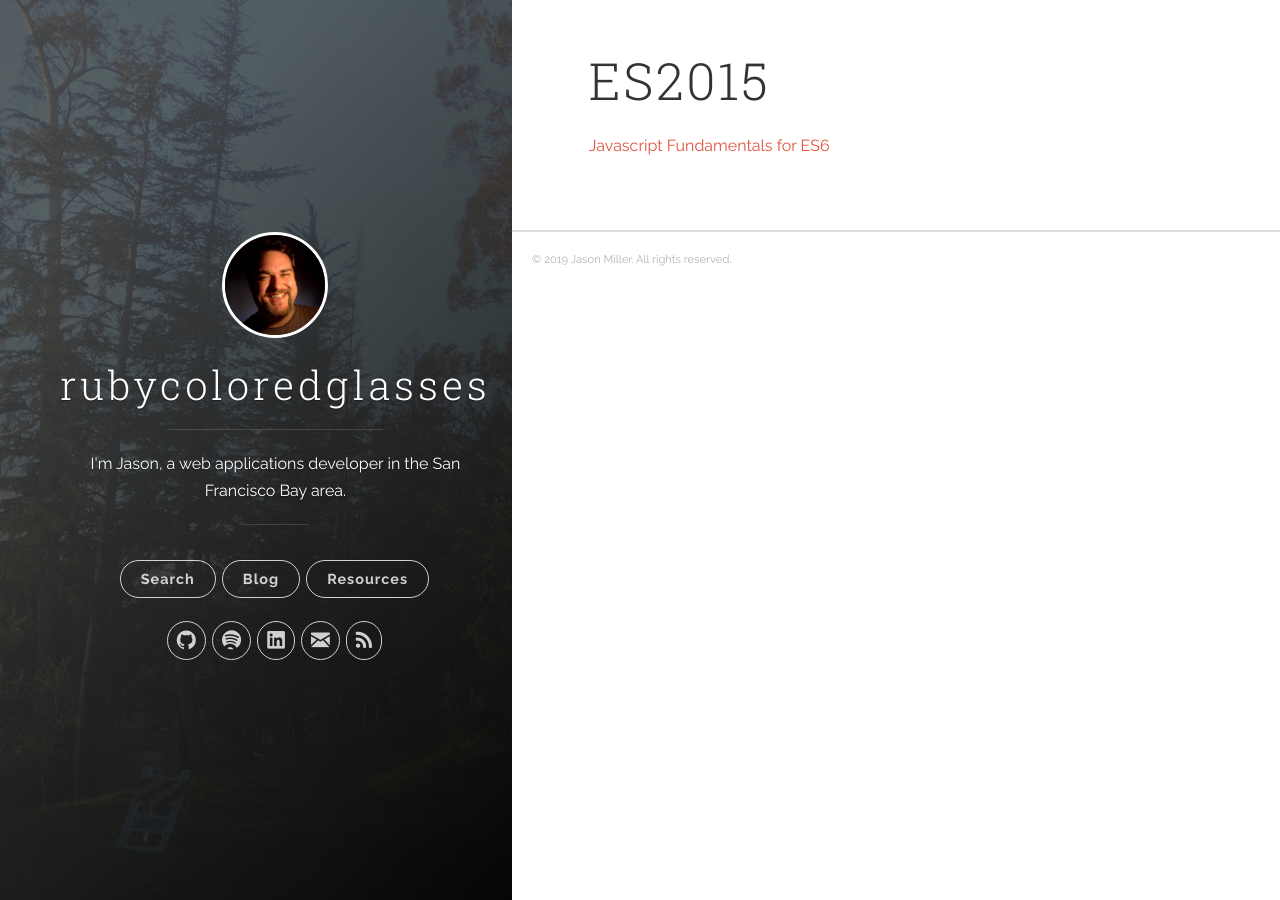
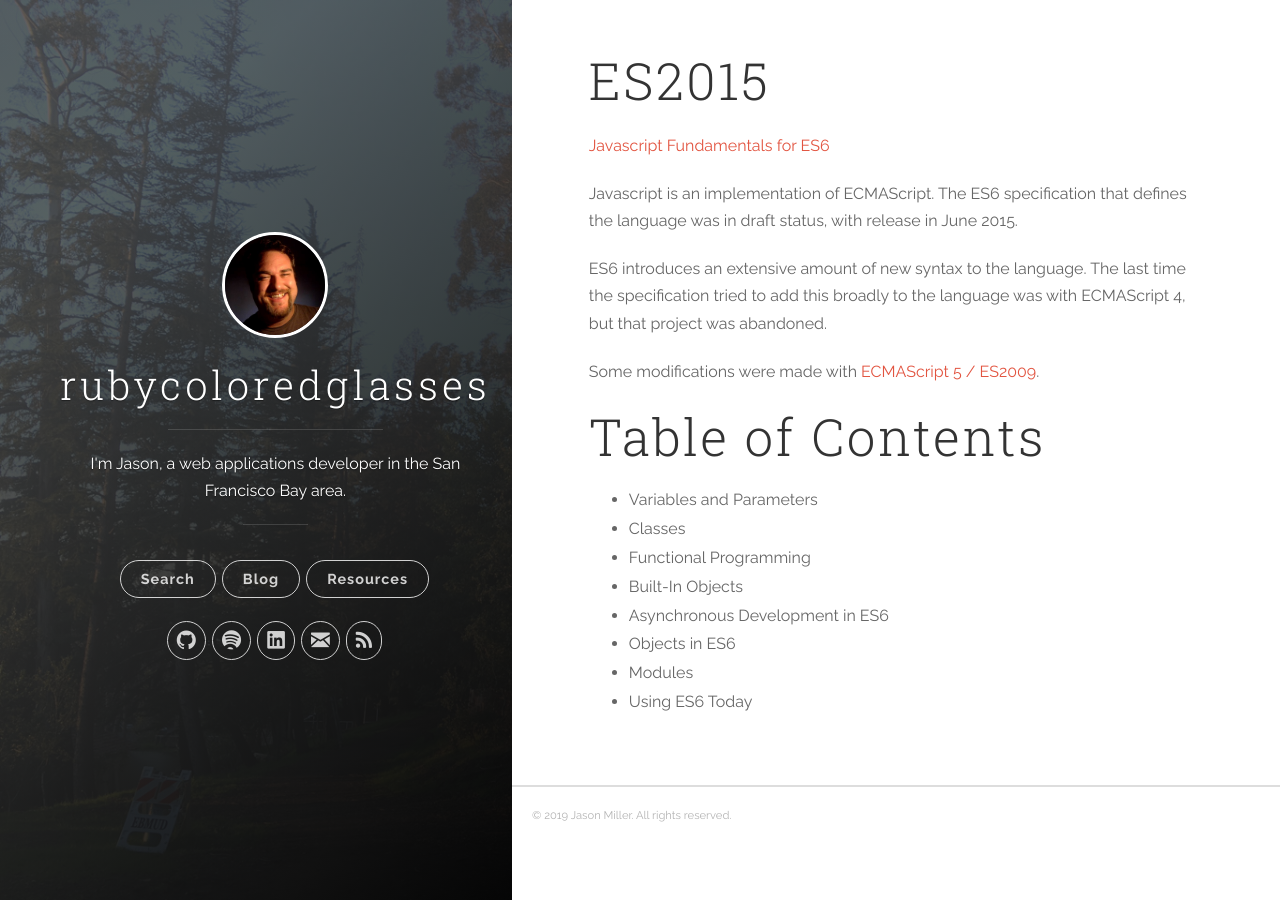
Before and after one commit to redconfetti/redconfetti.github.io, a Jekyll site: the page built from resources/notes/es6.md, in a window 1280 px wide. Built offline with Jekyll 4.4.1, drawn with Linux system fonts in a browser that asks for light colours; nearby versions of some CDN libraries.

Commit message:
Updates ES6 notes

```diff
--- a/resources/notes/es6.md
+++ b/resources/notes/es6.md
@@ -4,3 +4,23 @@ title: ES2015
 ---
 
 [Javascript Fundamentals for ES6](https://app.pluralsight.com/library/courses/javascript-fundamentals-es6/table-of-contents)
+
+Javascript is an implementation of ECMAScript. The ES6 specification
+that defines the language was in draft status, with release in June 2015.
+
+ES6 introduces an extensive amount of new syntax to the language.
+The last time the specification tried to add this broadly to the language
+was with ECMAScript 4, but that project was abandoned.
+
+Some modifications were made with [ECMAScript 5 / ES2009](https://www.w3schools.com/js/js_es5.asp).
+
+# Table of Contents
+
+* Variables and Parameters
+* Classes
+* Functional Programming
+* Built-In Objects
+* Asynchronous Development in ES6
+* Objects in ES6
+* Modules
+* Using ES6 Today
```
